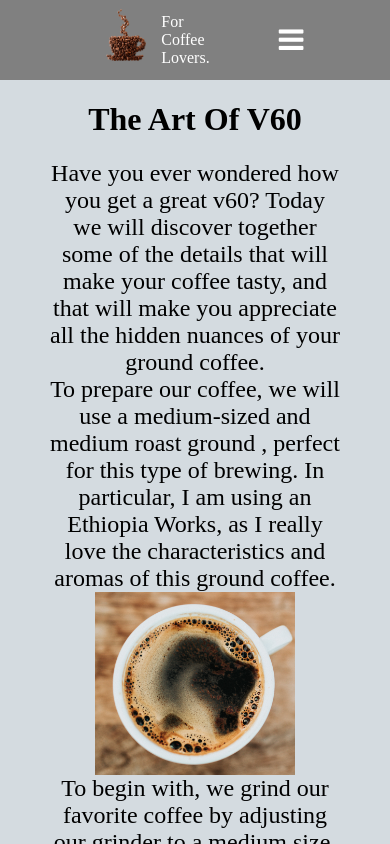
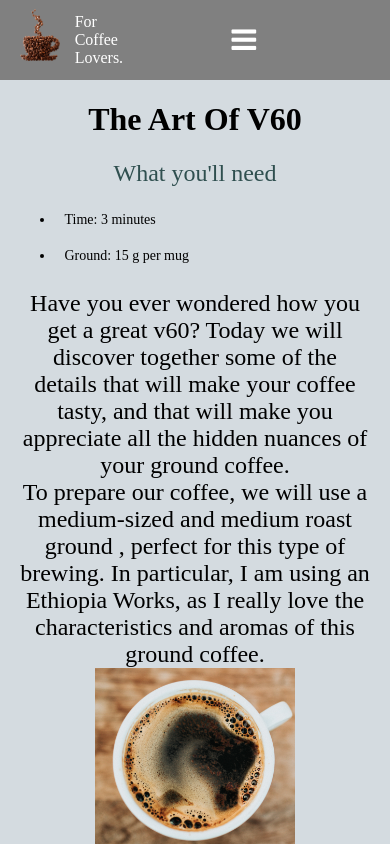
Before and after one commit to Andrea-March/Andrea-March.github.io, a React (Create React App) app: page /articles/1 in a window 390 px wide. Shown: the top 844 px of the page. Built offline with nearby package versions, Linux system fonts and the light colour scheme.

Commit message:
changed style and images

```diff
--- a/src/components/articles/Articles.js
+++ b/src/components/articles/Articles.js
@@ -13,7 +13,7 @@ const Articles = () => {
                     Powders
                 </div>
                 <div className="machines shortcut">
-                    Machines
+                    Guides To Brewing
                 </div>
                 <div className="curiosities shortcut">
                     Curiosities
--- a/src/components/articles/ArticlesCarousel.css
+++ b/src/components/articles/ArticlesCarousel.css
@@ -18,7 +18,7 @@
     opacity: 0.5;
 }
 .left {
-    transform: scale(0.6);
+    transform: scale(0.5);
     opacity: 0.5;
 }
 
--- a/src/components/articles/ArticlesCarousel.js
+++ b/src/components/articles/ArticlesCarousel.js
@@ -2,8 +2,8 @@ import React, {useState} from "react";
 import ArticleCard from "./article-card/ArticleCard";
 import {useNavigate} from "react-router-dom";
 import v60 from "../../static/v60/v60-ok2.jpg";
-import french from "../../static/french.jpg";
-import cappuccino from "../../static/cappuccino.jpg";
+import french from "../../static/french/french_press_ok.jpg";
+import cappuccino from "../../static/cappuccino/cappuccino_ok.jpg";
 import './ArticlesCarousel.css'
 
 const ArticlesCarousel = () => {
@@ -22,7 +22,7 @@ const ArticlesCarousel = () => {
             thumb: french
         },{
             id: 3,
-            title: 'How to make latte at home',
+            title: 'How to make cappuccino at home',
             date: '2021.11.26',
             thumb: cappuccino
         }
--- a/src/components/articles/article-page/ArticlePage.js
+++ b/src/components/articles/article-page/ArticlePage.js
@@ -16,6 +16,13 @@ const ArticlePage = () => {
         <div className="article-container">
             <div className="inner-article-container">
                 <h1>The Art Of V60</h1>
+                <div className="abstract">
+                    <p className="abstract-title">What you'll need</p>
+                    <ol className="abstract-body">
+                        <li> Time: 3 minutes</li>
+                        <li> Ground: 15 g per mug</li>
+                    </ol>
+                </div>
                 <p>
                     Have you ever wondered how you get a great v60?
                     Today we will discover together some of the details that will make your coffee tasty,
--- a/src/components/articles/article-page/articlePage.css
+++ b/src/components/articles/article-page/articlePage.css
@@ -18,7 +18,7 @@
 
 .inner-article-container p{
     text-align: center;
-    width: 90%;
+    width: 100%;
     font-size: 1.5em;
 }
 
@@ -28,17 +28,46 @@
     display: flex;
     justify-content: center;
     align-items: center;
+}
 
+.abstract {
+    max-width: 25%;
+    width: 50%;
+    display: flex;
+    justify-content: center;
+    align-items: center;
+    flex-direction: column;
+}
+
+.abstract-title {
+    text-underline: grey;
+    font-size: 2rem;
+    color: darkslategrey;
+
+}
+
+.abstract-body {
+    list-style-type: disc;
+    display: flex;
+    justify-content: center;
+    align-items: flex-start;
+    flex-direction: column;
+    margin-top: 15px;
+    width: 100%;
 }
 
 
 @media all and (max-width: 700px){
+    .abstract {
+        max-width: 90%;
+        width: 90%;
+    }
     .inner-article-container{
         width: 100%;
         margin: 0;
     }
     .inner-article-container p{
-        width: 75%;
+        width: 90%;
         margin: 0;
     }
 }
--- a/src/components/header/header.css
+++ b/src/components/header/header.css
@@ -60,6 +60,10 @@
 .nav-item {
     height: 80px;
 }
+.nav-item:hover {
+    border-bottom: 4px solid #fff;
+    transition: all 0.2s ease-out;
+}
 
 .nav-links {
     color: #fff;
@@ -70,10 +74,7 @@
     height: 100%;
 }
 
-.nav-links:hover {
-    border-bottom: 4px solid #fff;
-    transition: all 0.2s ease-out;
-}
+
 
 .fa-bars {
     color: #fff;
@@ -95,16 +96,20 @@
         padding-top: 0;
         font-size: 16px;
     }
+    .navbar {
+        justify-content: space-between;
+        width: 100%;
+    }
     .navbar-logo{
         margin:0;
-        padding: 0;
+        padding-left: 10%;
     }
     .nav-menu {
         display: flex;
         flex-direction: column;
         justify-content: center;
         align-items: center;
-        height: 100vh;
+        height: 115vh;
         width: 100vw;
         margin-top: 50%;
         background: #242222;
@@ -115,23 +120,26 @@
     }
 
     .nav-menu.active {
-        position: absolute;
+        position: fixed;
         transform: translate3d(0, 25vh, 0);
         z-index: 3;
     }
     .nav-item {
         width: 50%;
+        height: 10%;
         margin: 0;
-        padding: 0;
+        display: flex;
+        justify-content: center;
+        align-items: center;
     }
     .nav-links {
+        margin: 0;
         text-align: center;
-        padding: 2.5rem;
-        width: 70%;
         height: 8%;
+        font-size: 1.5em;
     }
 
-    .nav-links:hover {
+    .nav-item:hover {
         background-color: grey;
         color: #242424;
         border-radius: 0;
@@ -140,10 +148,10 @@
     .menu-icon {
         display: flex;
         position: relative;
-        margin: 0;
+
         font-size: 1.8rem;
         cursor: pointer;
-        padding-left: 50%;
+        margin-left:70%;
         z-index: 4;
         width: 20px;
     }
```
Also changed, not shown: src/static/cappuccino/cappuccino_ok.jpg (added), 1 other file (tests, documents, lock files or other folders).
